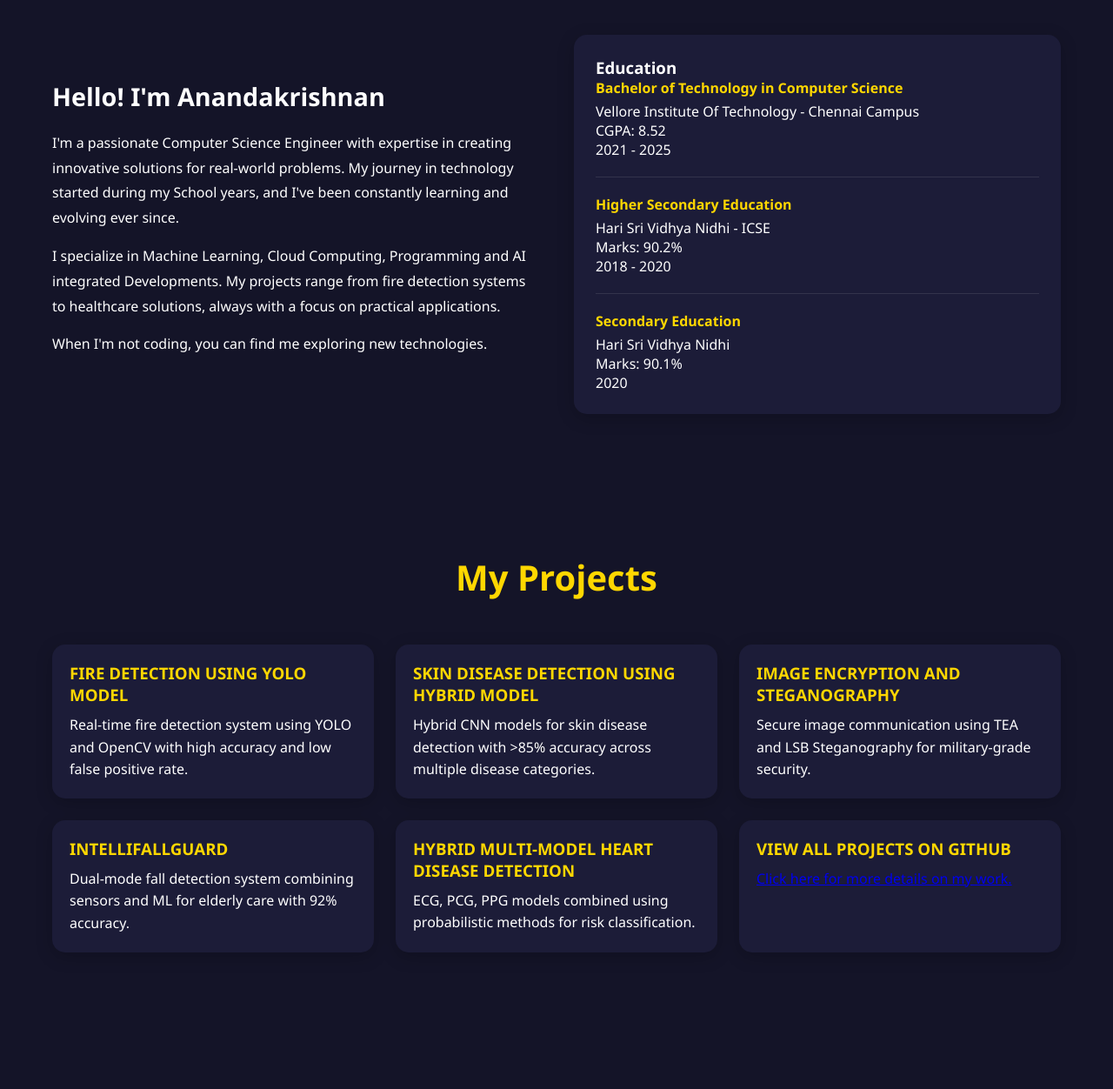
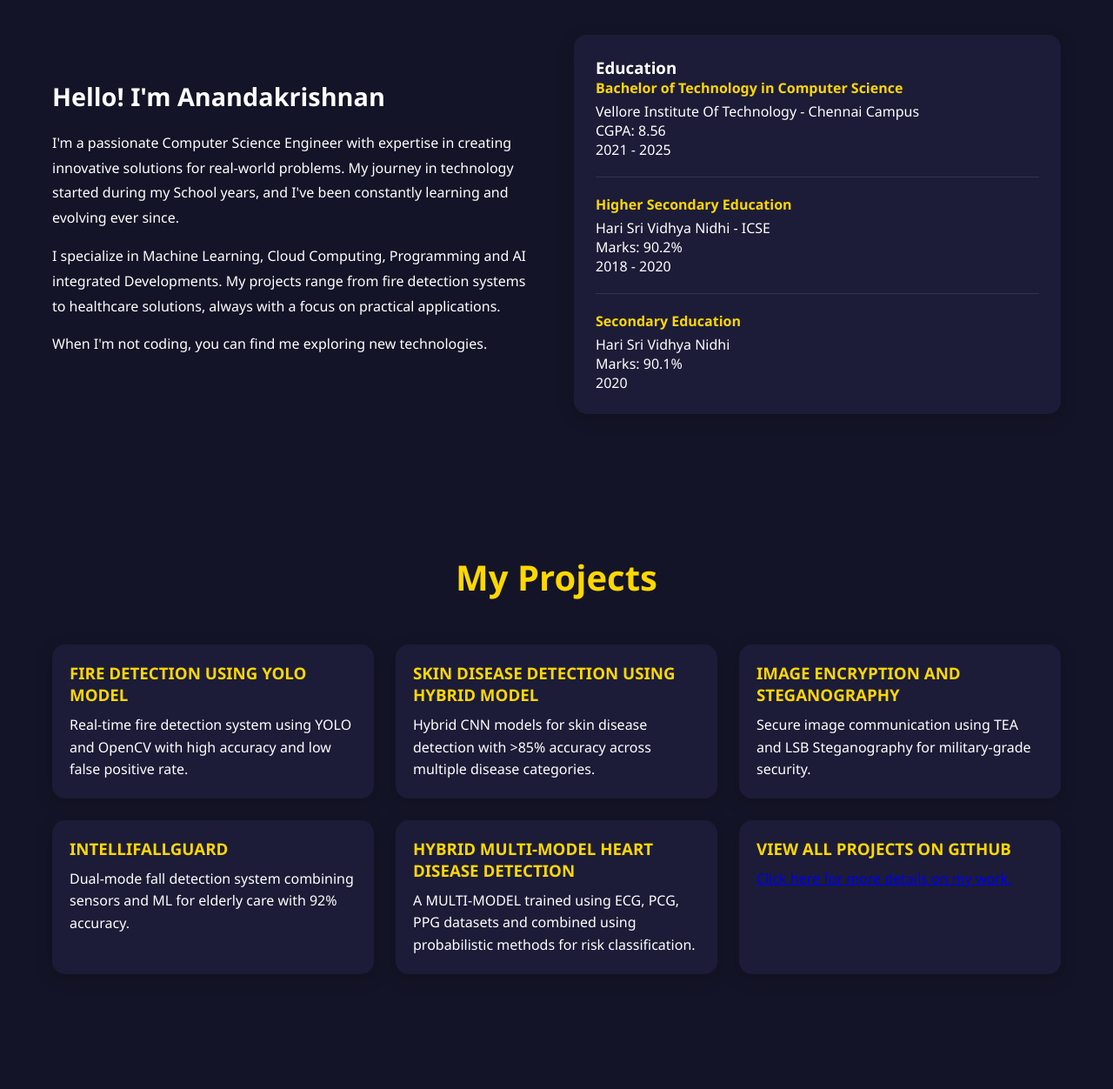
Before and after one commit to Ananduak7/portfolio, a website: page public/index.html in a window 1280 px wide. Shown: the part 945-2197 px from the top of the page at 87% size. Drawn offline with Linux system fonts and the light colour scheme.

Commit message:
Update index.html

```diff
--- a/public/index.html
+++ b/public/index.html
@@ -471,7 +471,7 @@
                 <div class="education-item">
                     <h4>Bachelor of Technology in Computer Science</h4>
                     <p>Vellore Institute Of Technology - Chennai Campus</p>
-                    <p>CGPA: 8.52</p>
+                    <p>CGPA: 8.56</p>
                     <p>2021 - 2025</p>
                 </div>
                 <div class="education-item">
@@ -523,7 +523,7 @@
             <div class="project-card">
                 <div class="project-content">
                     <h3>HYBRID MULTI-MODEL HEART DISEASE DETECTION</h3>
-                    <p>ECG, PCG, PPG models combined using probabilistic methods for risk classification.</p>
+                    <p>A MULTI-MODEL trained using ECG, PCG, PPG datasets and combined using probabilistic methods for risk classification.</p>
                 </div>
             </div>
              <div class="project-card">
```
